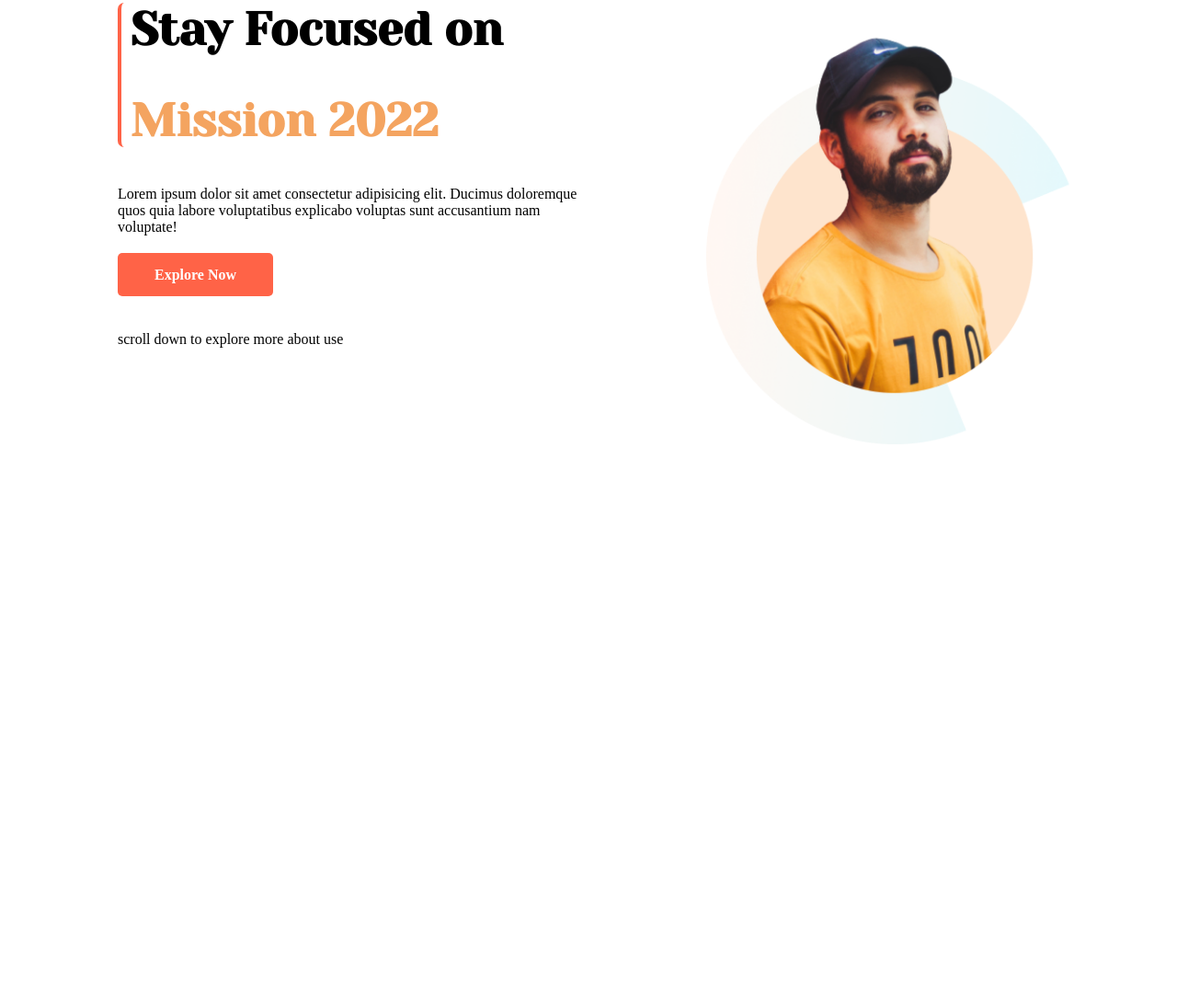
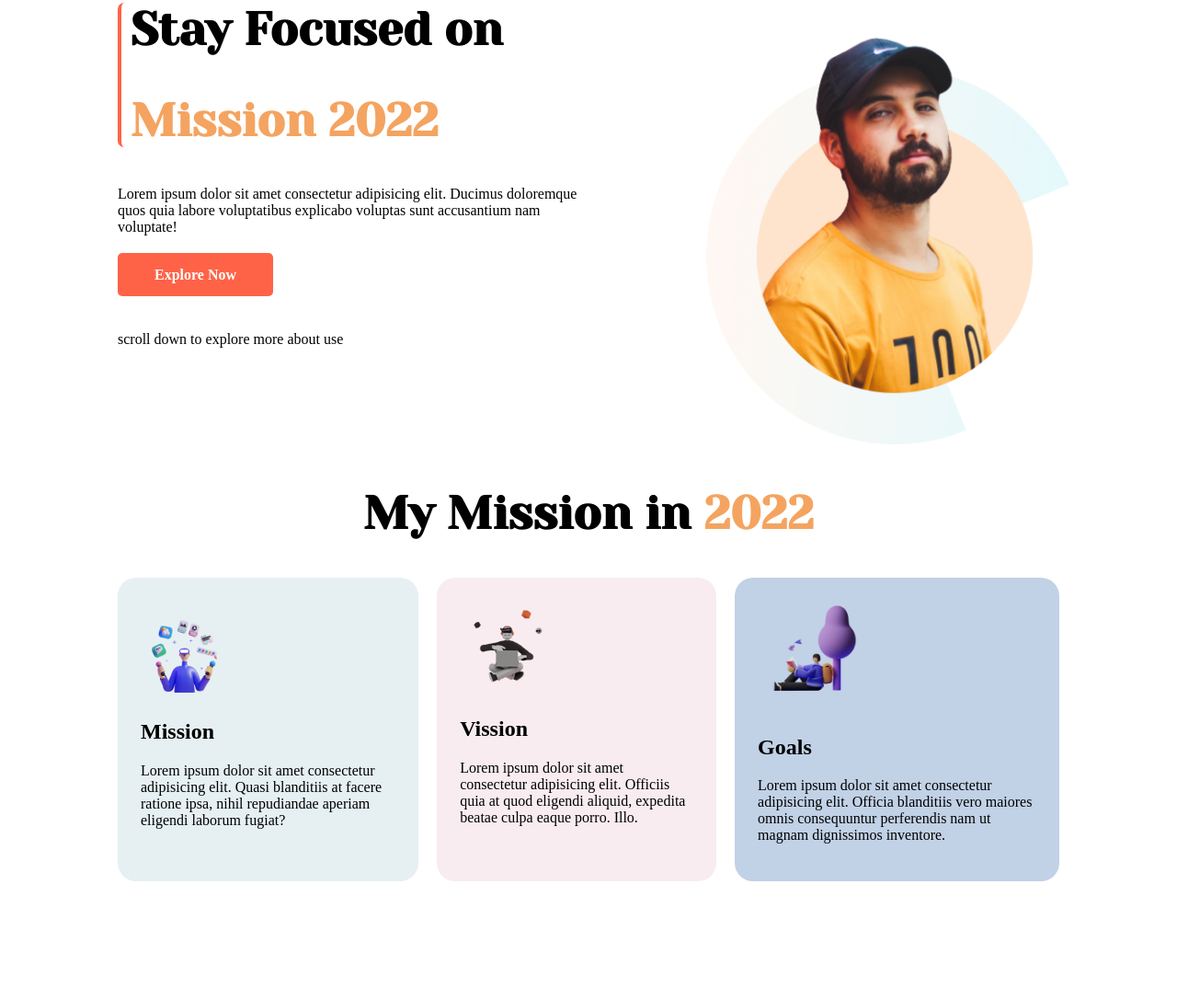
Before and after one commit to rabeyaislam1/my-first-mission, a plain HTML site: page index.html in a window 1280 px wide. Shown: the part 141-1227 px from the top of the page at 92% size. Before the commit the page ends 800 px from the top, so only its background shows below. Drawn offline with Linux system fonts and the light colour scheme.

Commit message:
second-part-added

```diff
--- a/index.html
+++ b/index.html
@@ -31,7 +31,41 @@
 </section>
 
 
+<section>
+        <h1 id="center">My Mission in <span class="heading-color">2022</span></h1>
+    <div class="first-section">
+        <div class= "part first-color">
+            <div class="div-image">
+                <img src="./images/illustrators/illustrator-1.png" alt="">
+            </div>
 
+            <div>
+                <h2>Mission</h2>
+                <p>Lorem ipsum dolor sit amet consectetur adipisicing elit. Quasi blanditiis at facere ratione ipsa, nihil repudiandae aperiam eligendi laborum fugiat?</p>
+            </div>
+        </div>
+        <div class=" part second-color">
+            <div class="div-image">
+                <img src="./images/illustrators/illustrator-2.png" alt="">
+            </div>
+            <div>
+                <h2>Vission</h2>
+                <p>Lorem ipsum dolor sit amet consectetur adipisicing elit. Officiis quia at quod eligendi aliquid, expedita beatae culpa eaque porro. Illo.</p>
+            </div>
+        </div>
+        <div class="part third-color">
+            <div class="div-image">
+                <img src="./images/illustrators/illustrator-3.png" alt="">
+            </div>
+            <div>
+                <h2>Goals</h2>
+                <p>Lorem ipsum dolor sit amet consectetur adipisicing elit. Officia blanditiis vero maiores omnis consequuntur perferendis nam ut magnam dignissimos inventore.</p>
+            </div>
+        </div>
+
+    </div>
+
+</section>
 
 
 
--- a/style.css
+++ b/style.css
@@ -36,6 +36,34 @@ h1 {
 #center {
   text-align: center;
 }
-.second-section {
-  display: flex;
+
+
 }
+.part {
+  border: 1px solid white;
+}
+.div-image img {
+  width: 40%;
+}
+.first-color {
+  background-color: rgb(230, 240, 243);
+  margin-left:10%;
+  margin-bottom: 10%;
+  padding: 25px;
+  border-radius: 20px;
+}
+.second-color {
+  background-color: rgb(248, 236, 240);
+  margin-left: 20px;
+  margin-bottom: 10%;
+  padding: 25px;
+  border-radius: 20px;
+}
+.third-color {
+  background-color: rgb(193, 209, 230);
+  margin-right: 10%;
+  margin-left: 20px;
+  margin-bottom: 10%;
+  padding: 25px;
+  border-radius: 20px;
+}
```
